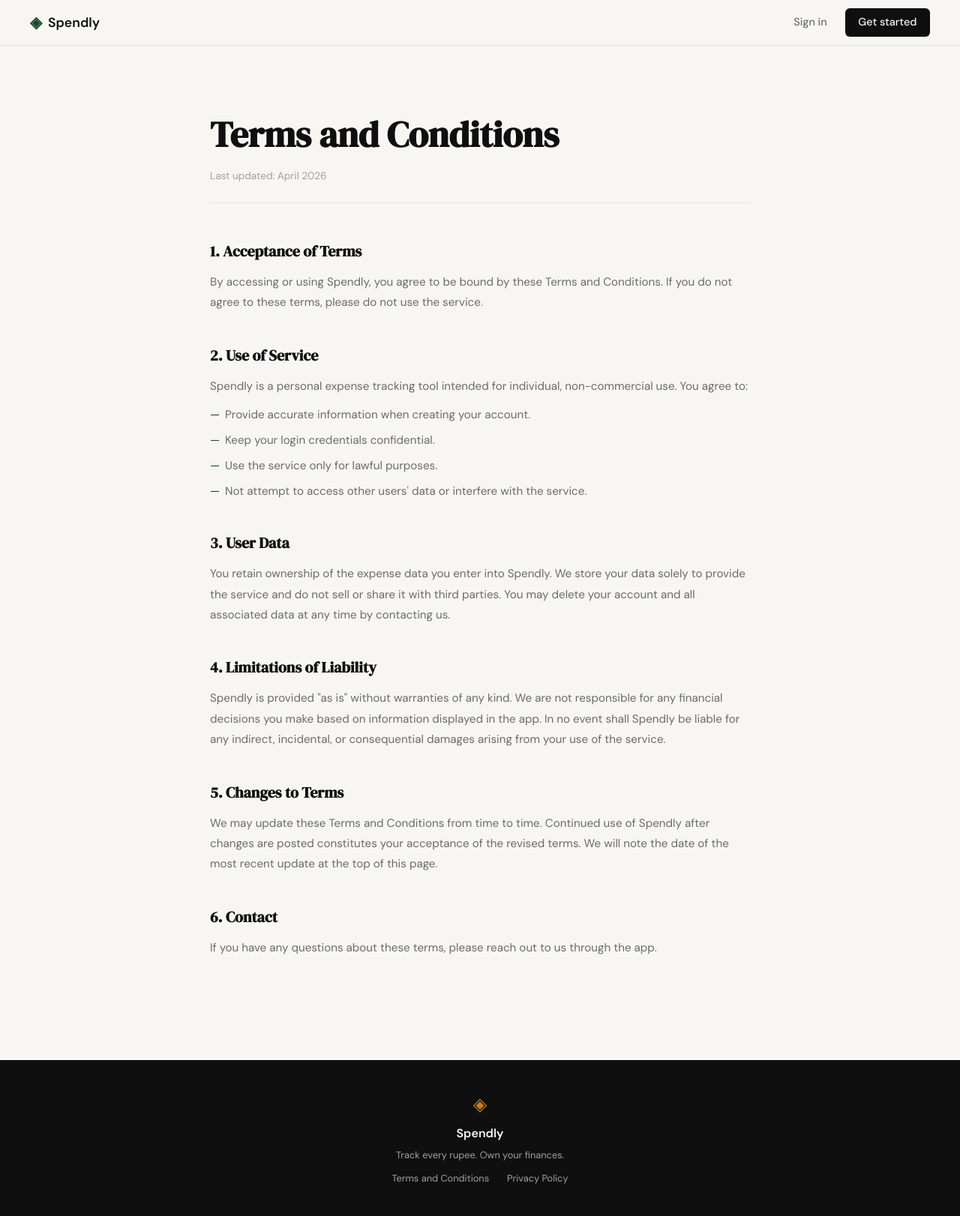
After one commit to EigenPriyam/spendly, a Flask app: page /terms in a window 1280 px wide. The commit adds this page. Shown: the whole page at 75% size. Run offline with Flask 3, Linux system fonts and the light colour scheme.

Commit message:
landing: add terms and conditions page and route

```diff
--- a/app.py
+++ b/app.py
@@ -26,6 +26,11 @@ def login():
 # Placeholder routes — students will implement these                  #
 # ------------------------------------------------------------------ #
 
+@app.route("/terms")
+def terms():
+    return render_template("terms.html")
+
+
 @app.route("/logout")
 def logout():
     return "Logout — coming in Step 3"
--- a/static/css/style.css
+++ b/static/css/style.css
@@ -507,6 +507,89 @@ a { color: inherit; text-decoration: none; }
     color: var(--ink-faint);
 }
 
+.footer-links {
+    display: flex;
+    gap: 1.5rem;
+    font-size: 0.8rem;
+    margin-top: 0.25rem;
+}
+
+.footer-links a {
+    color: var(--ink-faint);
+    transition: color 0.2s;
+}
+
+.footer-links a:hover { color: var(--paper); }
+
+/* ------------------------------------------------------------------ */
+/* Legal pages (Terms, Privacy)                                        */
+/* ------------------------------------------------------------------ */
+
+.legal-page {
+    padding: 5rem 2rem 6rem;
+}
+
+.legal-inner {
+    max-width: 720px;
+    margin: 0 auto;
+}
+
+.legal-title {
+    font-family: var(--font-display);
+    font-size: clamp(2rem, 4vw, 3rem);
+    color: var(--ink);
+    margin-bottom: 0.4rem;
+}
+
+.legal-updated {
+    font-size: 0.85rem;
+    color: var(--ink-faint);
+    margin-bottom: 3rem;
+    border-bottom: 1px solid var(--border);
+    padding-bottom: 1.5rem;
+}
+
+.legal-section {
+    margin-bottom: 2.5rem;
+}
+
+.legal-section h2 {
+    font-family: var(--font-display);
+    font-size: 1.25rem;
+    color: var(--ink);
+    margin-bottom: 0.75rem;
+}
+
+.legal-section p {
+    font-size: 0.95rem;
+    color: var(--ink-muted);
+    line-height: 1.8;
+    margin-bottom: 0.75rem;
+}
+
+.legal-section ul {
+    list-style: none;
+    padding: 0;
+    display: flex;
+    flex-direction: column;
+    gap: 0.5rem;
+}
+
+.legal-section ul li {
+    font-size: 0.95rem;
+    color: var(--ink-muted);
+    line-height: 1.7;
+    padding-left: 1.25rem;
+    position: relative;
+}
+
+.legal-section ul li::before {
+    content: "—";
+    position: absolute;
+    left: 0;
+    color: var(--accent);
+}
+
 /* ------------------------------------------------------------------ */
 /* Responsive                                                          */
 /* ------------------------------------------------------------------ */
--- a/templates/base.html
+++ b/templates/base.html
@@ -35,7 +35,7 @@
             <span class="footer-name">Spendly</span>
             <p class="footer-copy">Track every rupee. Own your finances.</p>
             <p class="footer-links">
-                <a href="#">Terms and Conditions</a>
+                <a href="/terms">Terms and Conditions</a>
                 <a href="#">Privacy Policy</a>
             </p>
         </div>
--- /dev/null
+++ b/templates/terms.html
@@ -0,0 +1,50 @@
+{% extends "base.html" %}
+
+{% block title %}Terms and Conditions — Spendly{% endblock %}
+
+{% block content %}
+
+<section class="legal-page">
+    <div class="legal-inner">
+        <h1 class="legal-title">Terms and Conditions</h1>
+        <p class="legal-updated">Last updated: April 2026</p>
+
+        <div class="legal-section">
+            <h2>1. Acceptance of Terms</h2>
+            <p>By accessing or using Spendly, you agree to be bound by these Terms and Conditions. If you do not agree to these terms, please do not use the service.</p>
+        </div>
+
+        <div class="legal-section">
+            <h2>2. Use of Service</h2>
+            <p>Spendly is a personal expense tracking tool intended for individual, non-commercial use. You agree to:</p>
+            <ul>
+                <li>Provide accurate information when creating your account.</li>
+                <li>Keep your login credentials confidential.</li>
+                <li>Use the service only for lawful purposes.</li>
+                <li>Not attempt to access other users' data or interfere with the service.</li>
+            </ul>
+        </div>
+
+        <div class="legal-section">
+            <h2>3. User Data</h2>
+            <p>You retain ownership of the expense data you enter into Spendly. We store your data solely to provide the service and do not sell or share it with third parties. You may delete your account and all associated data at any time by contacting us.</p>
+        </div>
+
+        <div class="legal-section">
+            <h2>4. Limitations of Liability</h2>
+            <p>Spendly is provided "as is" without warranties of any kind. We are not responsible for any financial decisions you make based on information displayed in the app. In no event shall Spendly be liable for any indirect, incidental, or consequential damages arising from your use of the service.</p>
+        </div>
+
+        <div class="legal-section">
+            <h2>5. Changes to Terms</h2>
+            <p>We may update these Terms and Conditions from time to time. Continued use of Spendly after changes are posted constitutes your acceptance of the revised terms. We will note the date of the most recent update at the top of this page.</p>
+        </div>
+
+        <div class="legal-section">
+            <h2>6. Contact</h2>
+            <p>If you have any questions about these terms, please reach out to us through the app.</p>
+        </div>
+    </div>
+</section>
+
+{% endblock %}
```
